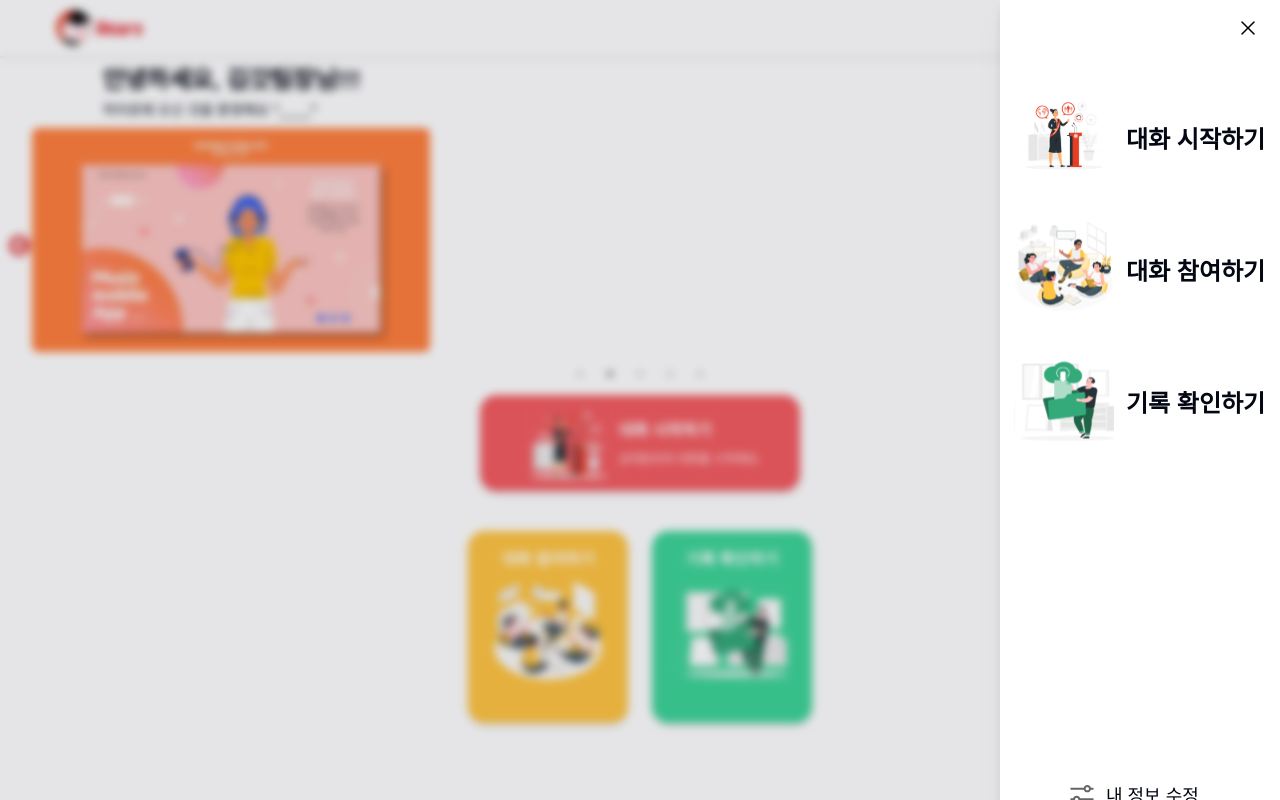
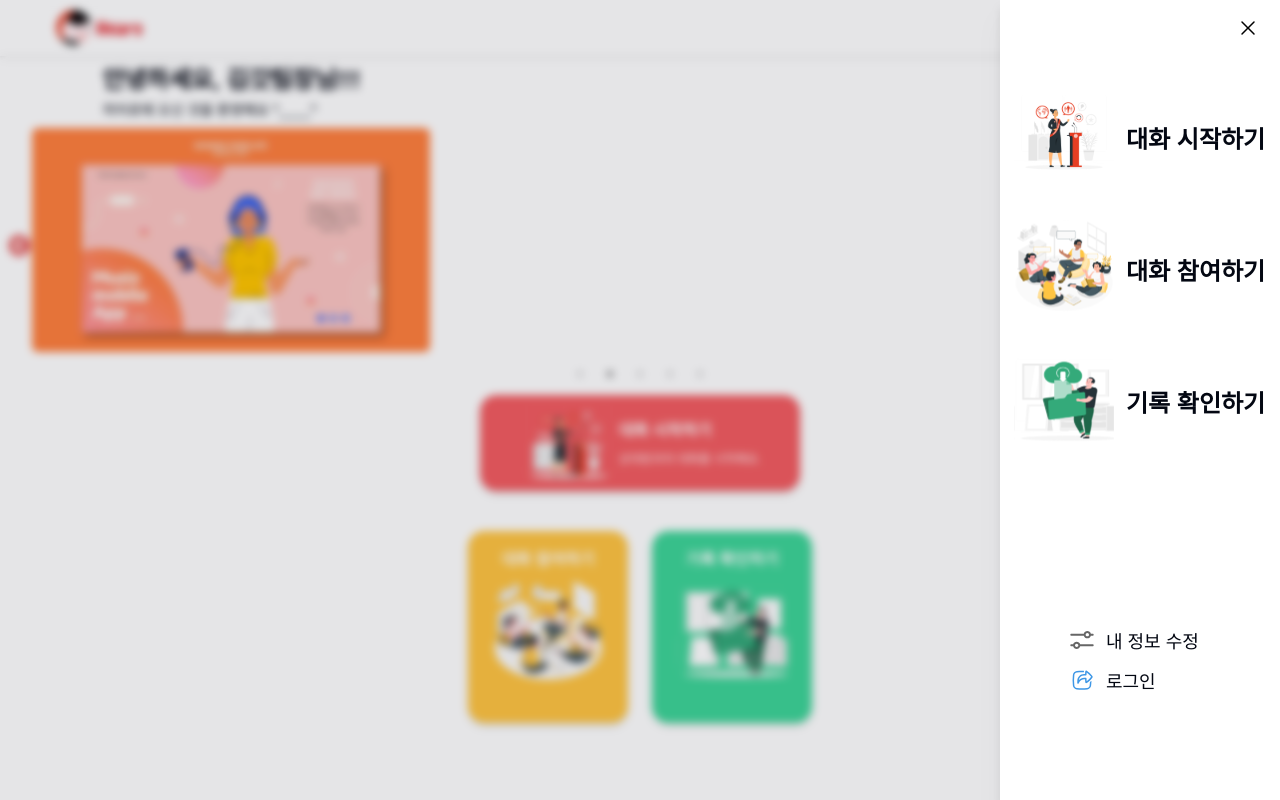
Before and after one commit to team-siksik/hearo, a React (Vite) app in the folder frontend/hearo_web/: page / in a window 1280 px wide. Both pictures are taken after a click on the button 1210 px from the left and 28 px from the top of the page. Built offline with nearby package versions, Linux system fonts and the light colour scheme; no server answers.

Commit message:
[S08P31A603-360] Feat : 로그인 처리 중간

```diff
--- a/frontend/hearo_web/src/components/common/Navbar/Navbar.tsx
+++ b/frontend/hearo_web/src/components/common/Navbar/Navbar.tsx
@@ -1,34 +1,75 @@
-import React, {useState} from "react";
+import React, {useEffect, useState, useRef} from "react";
 import { useNavigate } from "react-router-dom";
 import { Bars3Icon, XMarkIcon } from "@heroicons/react/24/solid";
 import Test1 from "@/assets/Hearo_logo.png"
-import { AnimatePresence, motion, useCycle } from "framer-motion";
+import { AnimatePresence, motion } from "framer-motion";
 import { SelectedPage } from "@/types/types";
 import { ReactComponent as Start } from "@/assets/StartConver.svg";
 import { ReactComponent as Join } from "@/assets/JoinConver.svg";
 import { ReactComponent as Check } from "@/assets/CheckConver.svg";
 import { ReactComponent as SettingIcon} from "@/assets/SettingIcon.svg";
 import { ReactComponent as LogoutIcon} from "@/assets/LogoutIcon.svg";
+import { ReactComponent as LoginIcon} from "@/assets/LoginIcon.svg";
+import { ConversationInfo } from "@/components";
+import startVoice from "@/assets/start.wav";
 
-interface PropsType {
-  selectedPage: SelectedPage;
-  setSelectedPage: (value: SelectedPage) => void;
-}
+// 유저정보가 있으면 로그인상태, 없으면 로그아웃상태
 
-const Navbar = ({selectedPage, setSelectedPage }: PropsType) => {
+// 로그인, 로그아웃 여부를 위한 token 함수
+const insertedToken = localStorage.getItem('access_token');
+
+// TODO : 로그인 설정 다 해놔야됨
+// TODO : 대화 시작하기 클릭할 때 전체가 가려져야 함
+const Navbar = () => {
   const navigate = useNavigate();
   const flexBetween = "flex items-center justify-between";
   const [isMenuToggled, setIsMenuToggled] = useState<boolean>(false);
   const navbarBackground = "z-10 bg-white drop-shadow";
 
-
   const links = [
-    { image: <Start width={100} height={100}/>,  name: "대화 시작하기", to: "comm", id:1},
+    { image: <Start width={100} height={100}/>,  name: "대화 시작하기", to:"comm", id:1},
     { image: <Join width={100} height={100} />, name: "대화 참여하기", to: "comm", id:2},
     { image: <Check width={100} height={100}/>, name: "기록 확인하기", to: "records", id:3},
-    // 로그아웃 만들어야 함
-    // { name: "대화 시작하기", to: "records", id:4}
   ]
+
+
+  // 음성재생 컴포넌트 활용
+  const [comp, setComp] = useState<string>("main");
+  const [isPlaying, setIsPlaying] = useState(false);
+  const audioRef = useRef<HTMLAudioElement>(null);
+
+  // 음성재생 함수
+  const togglePlay = () => {
+    if (audioRef.current) {
+      if (isPlaying) {
+        audioRef.current.pause();
+      } else {
+        setComp("voice_play");
+        audioRef.current.play();
+      }
+      setIsPlaying(!isPlaying);
+    }
+  };
+
+  useEffect(() => {
+    function handleAudioEnded() {
+      setIsPlaying(false);
+      setTimeout(() => {
+        // setComp("comm");
+        navigate("/comm");
+      }, 1000);
+    }
+
+    if (audioRef.current) {
+      audioRef.current.addEventListener("ended", handleAudioEnded);
+    }
+
+    return () => {
+      if (audioRef.current) {
+        audioRef.current.removeEventListener("ended", handleAudioEnded);
+      }
+    };
+  }, []);
 
   const homeClick = () => {
     navigate('/');
@@ -38,7 +79,13 @@ const Navbar = ({selectedPage, setSelectedPage }: PropsType) => {
     setIsMenuToggled(false);
   };
 
+  const handleLoginClick = () => {
+    navigate('/login')
+    setIsMenuToggled(false);
+  }
+
   const handleLogoutClick = () => {
+    localStorage.removeItem('access_token');
     navigate('/logout');
     setIsMenuToggled(false);
   };
@@ -47,13 +94,13 @@ const Navbar = ({selectedPage, setSelectedPage }: PropsType) => {
   const sideVariants = {
     open: {
       transition: {
-        duration:0.2,
+        duration:0.4,
       },
-      width: 280
+      width:280
     },
     closed: {
       transition: {
-        duration:0.2,
+        duration:0.3,
       },
       width: 0
     }
@@ -71,13 +118,24 @@ const Navbar = ({selectedPage, setSelectedPage }: PropsType) => {
     }
   };
 
+  // TODO : BAR 외부 클릭했을 때만 없어져야함
+  // const menuRef = useRef<HTMLDivElement>(null);
+  // useEffect(() => {
+  //   const handleClickOutside = (event: MouseEvent) => {
+  //     const target = event.target as HTMLElement; // 타입 단언
+  //     if (menuRef.current && !menuRef.current.contains(target)) {
+  //       setIsMenuToggled(false);
+  //     }
+  //   };
+  //   document.addEventListener('mousedown', handleClickOutside);
+  //   return () => {
+  //     document.removeEventListener('mousedown', handleClickOutside);
+  //   };
+  // }, [menuRef]);
 
   return (
-    <nav>
-    {/* 고정나브바 */}
-    <div
-      className={`${navbarBackground} ${flexBetween} fixed top-0 z-10 w-full py-2`}
-      >
+      <div>
+          <div className={`${navbarBackground} ${flexBetween} fixed top-0 z-10 w-full py-2`}>
               <div className={`${flexBetween} mx-auto w-11/12`}>
                 <div className={`${flexBetween} w-full gap-16`}>
                   {/* LEFT SIDE */}
@@ -91,12 +149,14 @@ const Navbar = ({selectedPage, setSelectedPage }: PropsType) => {
               </div>
             </div>
 
-
-
             {/* 버튼 클릭시 오른쪽에서 나오는 상태창*/}
+            <audio ref={audioRef} src={startVoice} />
+            {comp === "main" ? (
+            <>
               <AnimatePresence>
               {isMenuToggled && (
               <motion.aside
+              // ref={menuRef}
               initial={{width: 0}}
               animate={{
                 width: 412,
@@ -111,7 +171,7 @@ const Navbar = ({selectedPage, setSelectedPage }: PropsType) => {
                   }
                 }}>
                 <motion.div
-            className="fixed right-0 bottom-0 z-40 h-full w-[280px] bg-white drop-shadow-xl"
+                  className="fixed right-0 bottom-0 z-40 h-full bg-white drop-shadow-xl"
                   initial="closed"
                   animate='open'
                   exit='closed'
@@ -126,10 +186,23 @@ const Navbar = ({selectedPage, setSelectedPage }: PropsType) => {
                       </button>
                     </motion.div>
 
-
                   {/* Navbar 메뉴 */}
                   <div className="mt-[10%] mx-[5%] flex flex-col gap-5">
-          {links.map(({ image, name, to, id }) => (
+                    <motion.div
+                      key={links[0].id}
+                      whileHover={{ scale: 1.1 }}
+                      whileTap={{ scale: 0.95}}
+                      variants={itemVariants}
+                      onClick={() => {
+                        togglePlay();
+                        setIsMenuToggled(!isMenuToggled);
+                      }}>
+                      <div className="flex flex-row w-full space-x-12">
+                        <span className="w-6 h-6">{links[0].image}</span>
+                        <span className="text-2xl font-bold w-full h-28 pl-10 py-4 pt-10">{links[0].name}</span>
+                      </div>
+                    </motion.div>
+                    {links.slice(1).map(({ image, name, to, id }) => (
                       <motion.a
                       key={id}
                       href={to}
@@ -151,12 +224,14 @@ const Navbar = ({selectedPage, setSelectedPage }: PropsType) => {
                     <motion.div
                       whileHover={{ scale: 1.1 }}
                       whileTap={{ scale: 0.95}}
-            className="mt-[115%] mx-[25%] flex flex-row gap-3 text-lg"
+                      className="mt-[60%] mx-[25%] flex flex-row gap-3 text-lg"
                       variants={itemVariants}
                       >
                     <SettingIcon className="h-6 w-6"/>
                     <button onClick={handleMypageClick}>내 정보 수정</button>
                     </motion.div>
+
+                    {/* { token ? (
                     <motion.div
                     whileHover={{ scale: 1.1 }}
                     whileTap={{ scale: 0.95}}
@@ -166,11 +241,22 @@ const Navbar = ({selectedPage, setSelectedPage }: PropsType) => {
                       <LogoutIcon className="h-6 w-6"/>
                     <button onClick={handleLogoutClick}>로그아웃</button>
                   </motion.div>
+                  ) : ( */}
+                    <motion.div
+                    whileHover={{ scale: 1.1 }}
+                    whileTap={{ scale: 0.95}}
+                    className="flex mx-[25%] flex-row gap-3 text-lg"
+                    variants={itemVariants}
+                    >
+                      <LoginIcon className="h-6 w-6"/>
+                    <button onClick={handleLoginClick}> 로그인</button>
+                  </motion.div>
+                  {/* )} */}
                 </motion.div>
               </motion.div>
               {/* 뒷배경 흐리게 */}
                   <motion.div
-        className="fixed z-30 w-full h-full bg-slate-950 bg-opacity-10 backdrop-blur-sm"
+                    className="fixed z-20 w-full h-full bg-slate-950 bg-opacity-10 backdrop-blur-sm"
                     initial="closed"
                     animate='open'
                     exit='closed'
@@ -179,7 +265,13 @@ const Navbar = ({selectedPage, setSelectedPage }: PropsType) => {
                 </motion.aside>
                 )}
               </AnimatePresence>
-    </nav>
-  )
+              </>
+            ) : comp === "voice_play" ? (
+            <ConversationInfo cannotExit={true}
+            />
+            ) : null}
+        </div>
+  );
 }
+
 export default Navbar;
--- a/frontend/hearo_web/src/components/common/ui/Modal.tsx
+++ b/frontend/hearo_web/src/components/common/ui/Modal.tsx
@@ -21,8 +21,8 @@ const customModalStyles: ReactModal.Styles = {
     backgroundColor: " rgba(0, 0, 0, 0.4)",
     width: "100%",
     height: "100vh",
-    zIndex: "10",
-    position: "fixed",
+    zIndex: "100",
+    position: "absolute",
     top: "0",
     left: "0",
     boxShadow: "0 8 10",
--- a/frontend/hearo_web/src/pages/MainPage.tsx
+++ b/frontend/hearo_web/src/pages/MainPage.tsx
@@ -11,9 +11,6 @@ import { ConversationInfo } from "@/components";
 
 function MainPage() {
   const [comp, setComp] = useState<string>("main");
-  const [selectedPage, setSelectedPage] = useState<SelectedPage>(
-    SelectedPage.CommunicationPage
-  );
   const [isPlaying, setIsPlaying] = useState(false);
   const audioRef = useRef<HTMLAudioElement>(null);
   const navigate = useNavigate();
@@ -61,14 +58,11 @@ function MainPage() {
 
   return (
     <div>
-      <audio ref={audioRef} src={startVoice} />
-      {comp === "main" ? (
-        <>
-          <Navbar
-            selectedPage={selectedPage}
-            setSelectedPage={setSelectedPage}
-          />
-          <div className="pt-14">
+    <audio ref={audioRef} src={startVoice} />
+    {comp === "main" ? (
+      <>
+        <Navbar/>
+          <div className="pt-14 z-10">
             <div className="pl-[8%] pt-2 text-2xl font-bold">
               안녕하세요, 김갓팀장님!!!
             </div>
@@ -126,7 +120,8 @@ function MainPage() {
           </div>
         </>
       ) : comp === "voice_play" ? (
-        <ConversationInfo cannotExit={true} />
+        <ConversationInfo cannotExit={true}
+        />
       ) : null}
     </div>
   );
--- a/frontend/hearo_web/src/pages/SettingsPage.tsx
+++ b/frontend/hearo_web/src/pages/SettingsPage.tsx
@@ -1,7 +1,7 @@
 import React, { useState } from "react";
 import { ArrowLeftIcon, SpeakerWaveIcon, ChevronDownIcon} from "@heroicons/react/24/solid";
 import { useNavigate } from "react-router-dom";
-import { ReactComponent as FormatSizeIcon } from '../assets/format_size.svg'
+import { ReactComponent as FormatSizeIcon } from '../assets/Format_size.svg'
 import { DropDown }  from "@/components";
 
 
@@ -121,7 +121,6 @@ function SettingsPage() {
           />
           )}
         </div>
-
       </button>
 
 
```
Also changed, not shown: frontend/hearo_web/src/assets/LoginIcon.svg (added). Lines whose indentation alone changed are shown as unchanged.
